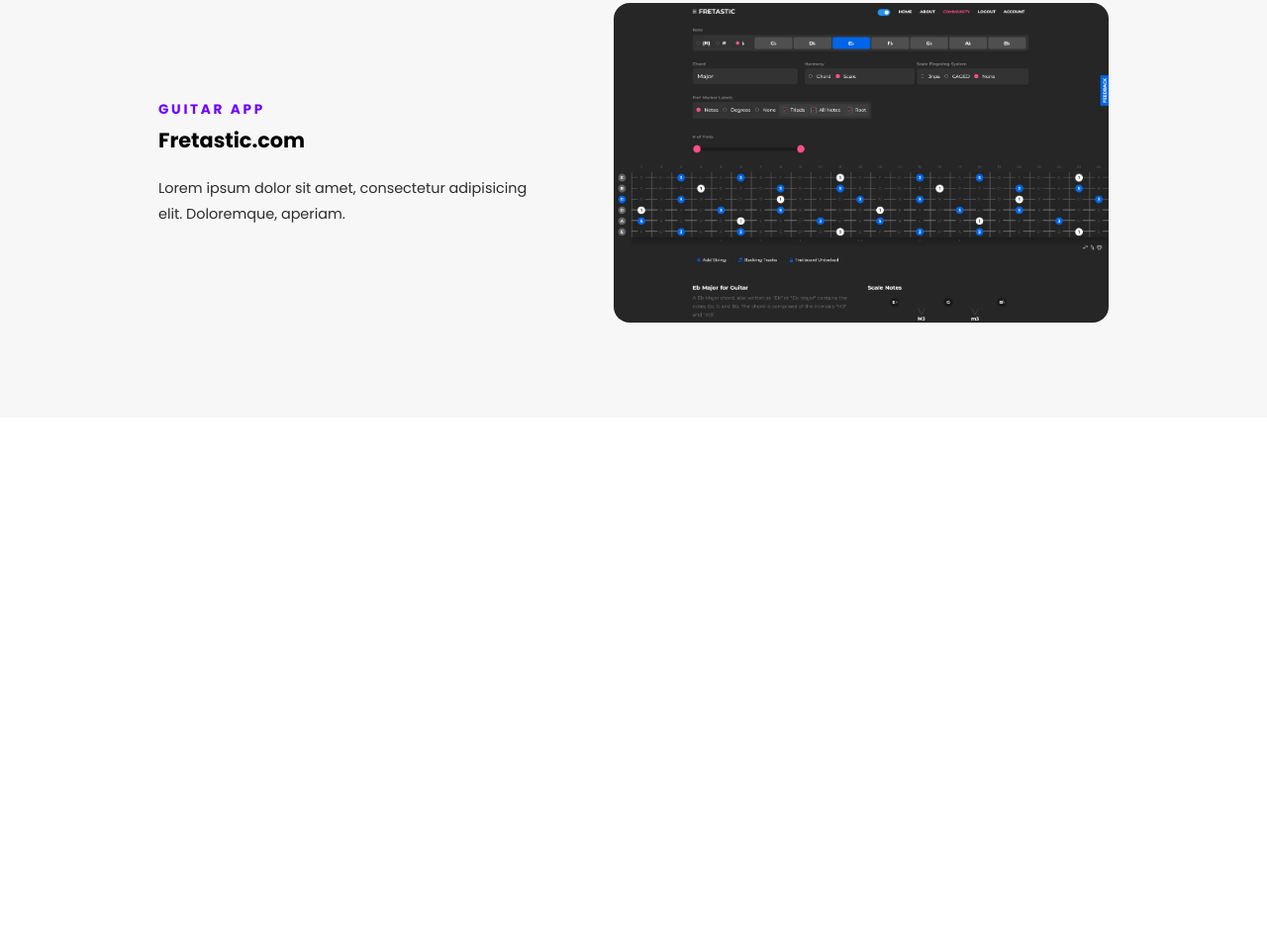
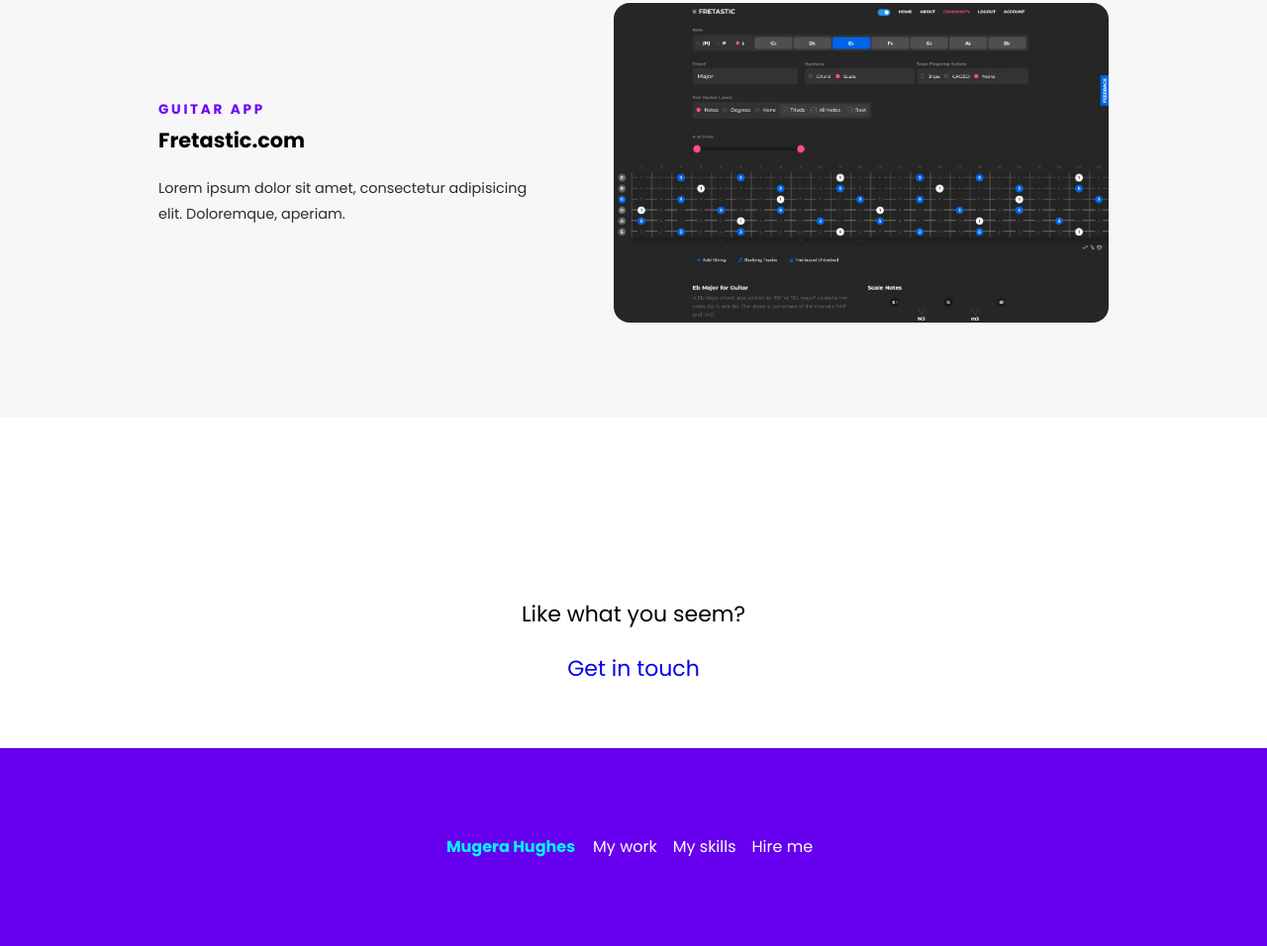
Before and after one commit to MugeraH/sample-portfolio-website, a plain HTML site: page index.html in a window 1280 px wide. Shown: the part 2504-3460 px from the top of the page at 99% size. Before the commit the page ends 2926 px from the top, so only its background shows below. Drawn offline with Linux system fonts and the light colour scheme.

Commit message:
add footer

```diff
--- a/css/style.scss
+++ b/css/style.scss
@@ -167,6 +167,52 @@ section {
   border-radius: 1em;
   margin-bottom: 2em;
 }
+.hire {
+  font-size: 22px;
+  p {
+    font-weight: 500;
+  }
+  span {
+    color: #6700ee;
+
+    font-weight: 500;
+  }
+}
+
+.footer {
+  background: #6700ee;
+  width: 100%;
+  height: 200px;
+  display: flex;
+  align-items: center;
+  justify-content: center;
+
+  div {
+    display: flex;
+    flex-direction: column;
+    align-items: center;
+    justify-content: center;
+    margin: 0px auto;
+
+    padding: 0px 30px 0px 30px;
+
+    width: 100%;
+    margin: 0 auto;
+    .logo {
+      color: #00f7ff;
+      font-weight: 600;
+      margin-bottom: 10px;
+    }
+
+    ul {
+      display: flex;
+      li a {
+        margin: 8px;
+        color: white;
+      }
+    }
+  }
+}
 
 @media only screen and (min-width: 800px) {
   .featured,
@@ -275,6 +321,12 @@ section {
       margin-top: 15%;
       width: 100%;
     }
+
+    .footer {
+      div {
+        flex-direction: row;
+      }
+    }
   }
 
   .portfolio img {
@@ -304,6 +356,18 @@ section {
   .hero .content {
     padding: 6em 8em 6em 10em;
   }
+  .footer {
+    div {
+      flex-direction: row;
+      justify-content: center;
+      align-items: center;
+
+      .logo {
+        margin: 0;
+        margin-right: 10px;
+      }
+    }
+  }
 }
 
 @media only screen and (min-width: 1550px) {
@@ -326,4 +390,7 @@ section {
   .hero .content {
     padding: 9em 20em 6em 20em;
   }
+  .hire {
+    font-size: 28px;
+  }
 }
--- a/index.html
+++ b/index.html
@@ -260,5 +260,30 @@
         <a href="#"><img src="./images/fretty.jpg" alt="" /></a>
       </div>
     </section>
+
+    <section>
+      <div class="hire">
+        <p>Like what you seem?</p>
+        <span>
+          <a href="#">Get in touch</a>
+        </span>
+      </div>
+    </section>
+
+    <div class="footer">
+      <div>
+        <a href="/" class="logo">Mugera Hughes</a>
+
+
+
+        <nav>
+          <ul>
+            <li><a href="#">My work</a></li>
+            <li><a href="#">My skills</a></li>
+            <li><a href="#">Hire me</a></li>
+          </ul>
+        </nav>
+      </div>
+    </div>
   </body>
 </html>
```
Also changed, not shown: css/style.css, 1 other file.
